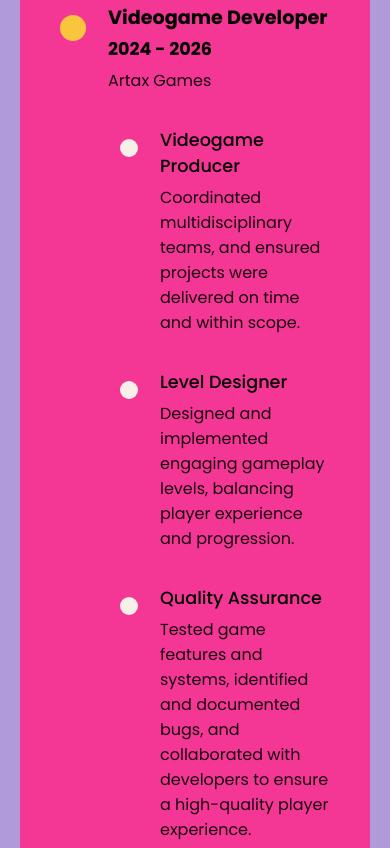
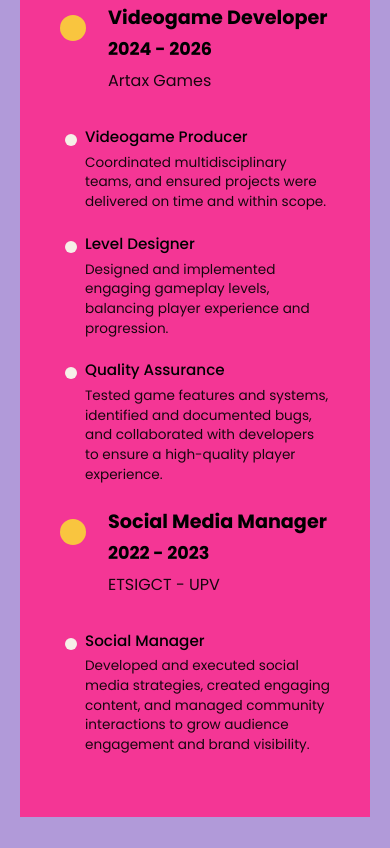
Before and after one commit to luuuuci/PortfolioWeb, a plain HTML site: page index.html in a window 390 px wide. Shown: the part 1656-2504 px from the top of the page. Drawn offline with Linux system fonts and the light colour scheme.

Commit message:
Fix css mobil text experience

```diff
--- a/css/intro.css
+++ b/css/intro.css
@@ -763,6 +763,33 @@ textarea {
     font-size: 1.2rem;
   }
 
+   .timeline-item-sub {
+        gap: 10px;
+        margin-bottom: 25px;
+    }
+
+    .dot-sub {
+        margin-left: 15px;
+        min-width: 14px;
+        height: 14px;
+        margin-top: 8px;
+    }
+
+    .timeline-content-sub {
+        flex: 1;
+        min-width: 0;
+    }
+
+    .timeline-content-sub h5 {
+        font-size: 1rem;
+        line-height: 1.3;
+    }
+
+    .timeline-content-sub p {
+        font-size: 0.9rem;
+        line-height: 1.45;
+    }
+
    .skills-panel-content {
         margin-top: 100px;
     }
@@ -879,6 +906,27 @@ textarea {
   }
 
 
+      .timeline-item-sub {
+        gap: 8px;
+        margin-bottom: 22px;
+    }
+
+    .dot-sub {
+        margin-left: 5px;
+        min-width: 12px;
+        height: 12px;
+        margin-top: 7px;
+    }
+
+    .timeline-content-sub h5 {
+        font-size: 0.95rem;
+    }
+
+    .timeline-content-sub p {
+        font-size: 0.85rem;
+        line-height: 1.45;
+    }
+
   /* OTHER SECTIONS */
 
       .skills-panel-content {
```
